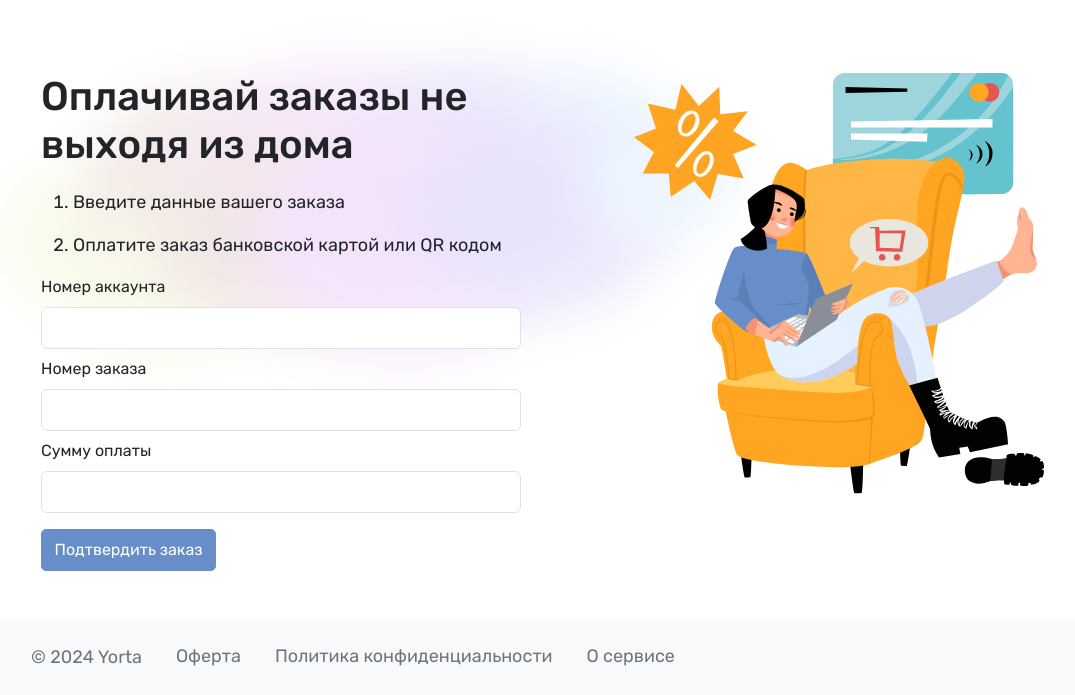
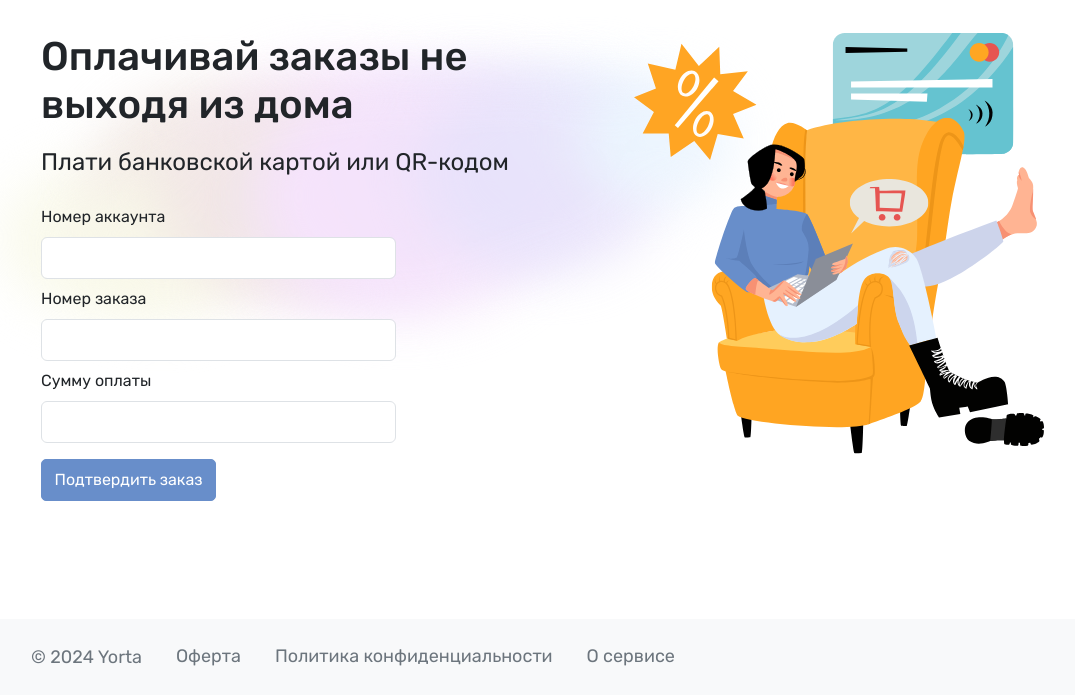
Before and after one commit to catindev/yorta.kz, a plain HTML site: page index.html in a window 1280 px wide. Shown: the part 105-800 px from the top of the page, without its empty margins (51-1126 px from the left). Drawn offline with nearby package versions, Linux system fonts and the light colour scheme.

Commit message:
landing v3

```diff
--- a/index.html
+++ b/index.html
@@ -56,8 +56,7 @@
 
       .content {
         background-color: white; /* белый фон */
-        padding-top: 50px; /* добавляем отступ сверху, чтобы контент не прижимался к header */
-        padding-bottom: 100px; /* добавляем отступ снизу, чтобы контент не прижимался к footer */
+        padding-top: 10px; /* добавляем отступ сверху, чтобы контент не прижимался к header */
       }
 
       .flex-container {
@@ -105,6 +104,10 @@
         .link-container a:last-child {
           margin-bottom: 0; /* Убираем отступ вниз после последней ссылки */
         }
+
+        .link-container p {
+          margin-bottom: 10px;
+        }
       }
 
       .background-svg {
@@ -121,10 +124,16 @@
         background-color: #688eca; /* Цвет фона кнопки */
         border-color: #688eca; /* Цвет рамки кнопки (если есть) */
         color: white; /* Цвет текста кнопки */
+        margin-bottom: 15px;
       }
 
       h1 {
-        margin-bottom: 20px;
+        margin-bottom: 15px;
+      }
+
+      .body-title {
+        font-size: 24px;
+        margin-bottom: 25px;
       }
 
       ol li {
@@ -141,7 +150,7 @@
     </style>
   </head>
 
-  <body>
+  <body style="min-height: 100vh; display: flex; flex-direction: column">
     <header>
       <div class="container py-3">
         <div class="logo">
@@ -156,15 +165,8 @@
           <div class="flex-container">
             <div class="body">
               <h1>Оплачивай заказы не выходя из дома</h1>
-              <ol>
-                <li>
-                  <p>Введите данные вашего заказа</p>
-                </li>
-                <li>
-                  <p>Оплатите заказ банковской картой или QR кодом</p>
-                </li>
-              </ol>
-              <form id="myForm" style="max-width: 500px">
+              <p class="body-title">Плати банковской картой или QR-кодом</p>
+              <form id="myForm" style="max-width: 355px">
                 <div class="mb-2">
                   <label for="accountInput" class="form-label"
                     >Номер аккаунта</label
@@ -222,7 +224,7 @@
       </div>
     </div>
 
-    <footer class="bg-light fixed-bottom">
+    <footer class="bg-light mt-auto">
       <div class="container py-4">
         <div class="links">
           <div class="link-container">
@@ -249,7 +251,6 @@
     <!-- Подключение Bootstrap JavaScript -->
     <script src="https://cdn.jsdelivr.net/npm/bootstrap@5.3.0-alpha1/dist/js/bootstrap.bundle.min.js"></script>
 
-    <!-- Ваш JavaScript -->
     <!-- Ваш JavaScript -->
     <script>
       document.addEventListener("DOMContentLoaded", function () {
```
Also changed, not shown: 2 other files.
